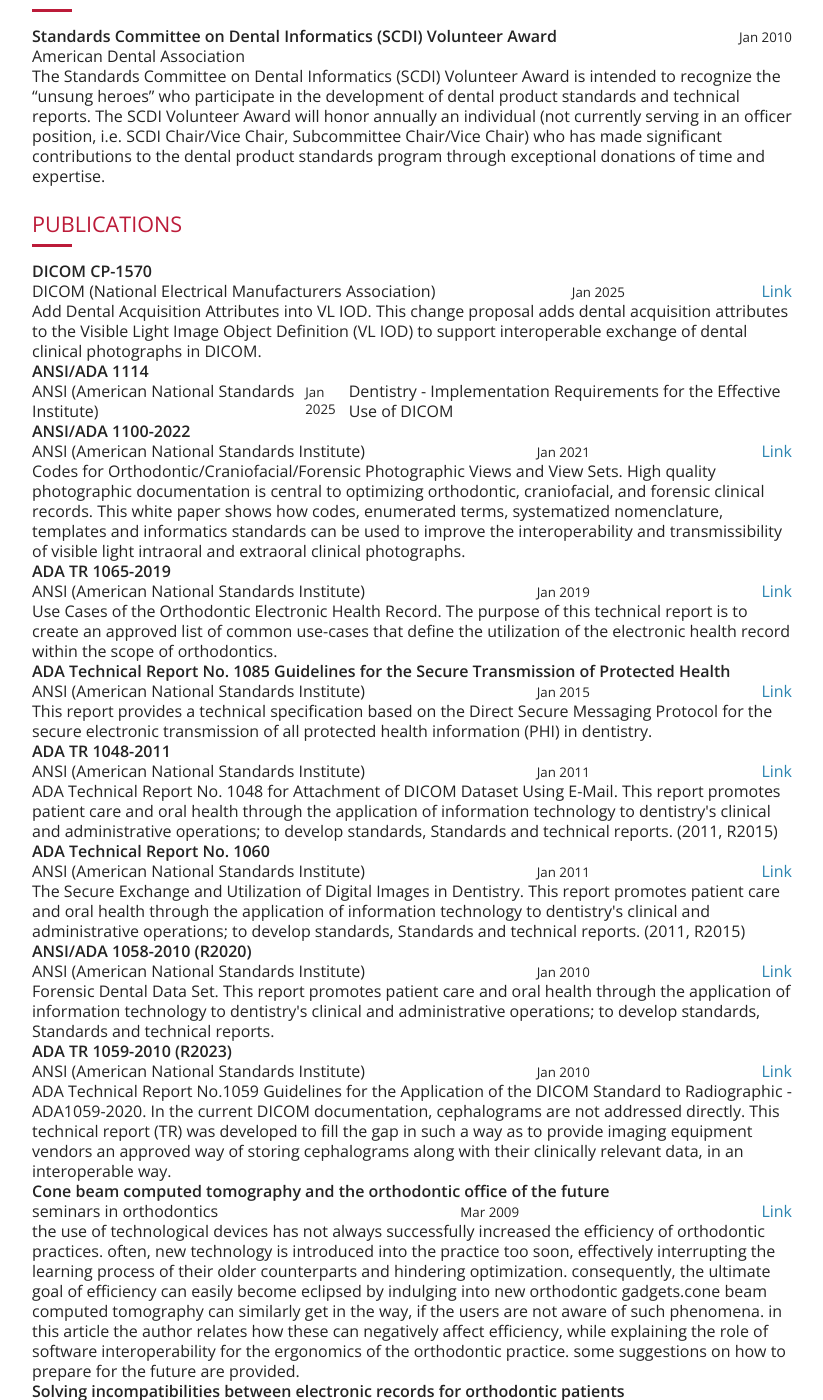
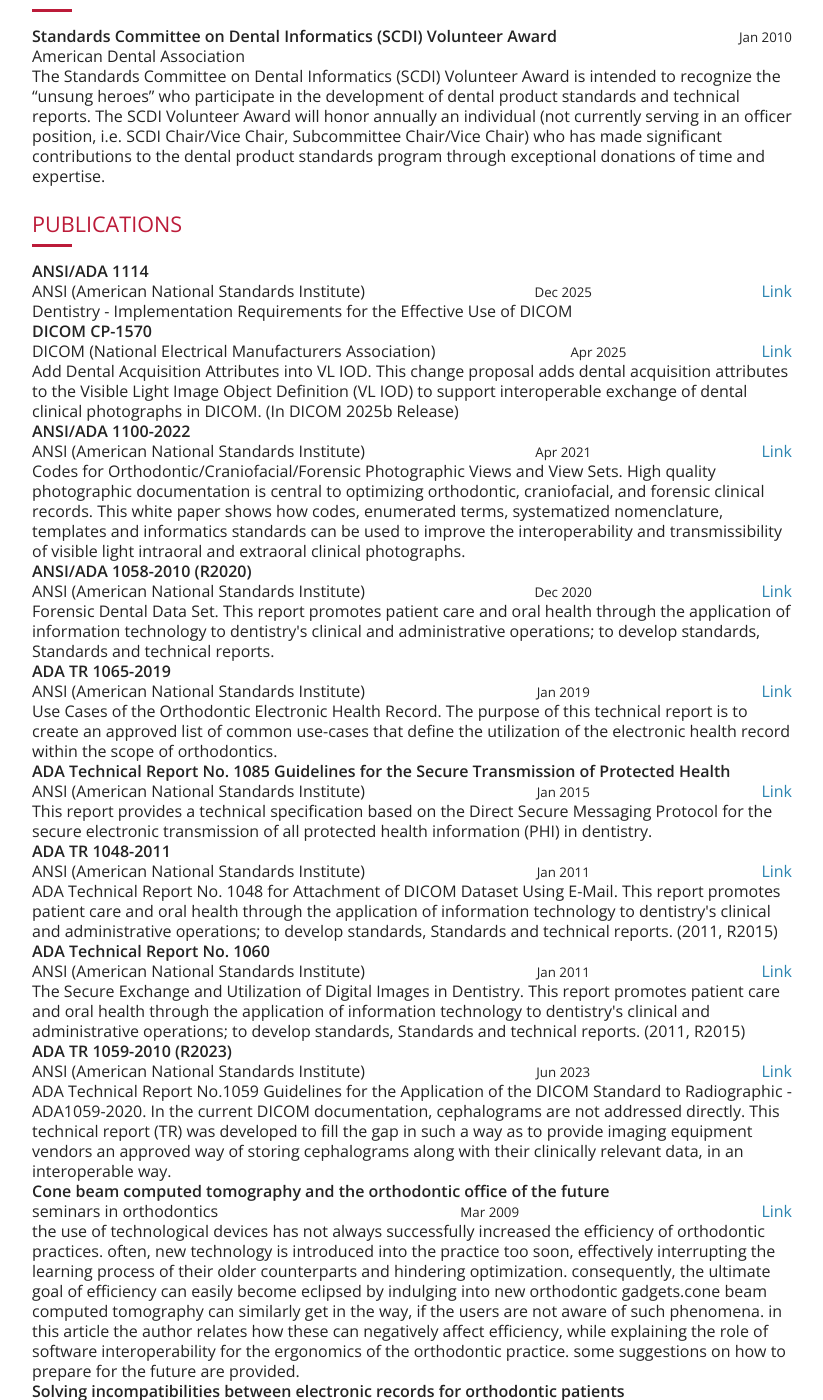
Before and after one commit to zgypa/zgypa.github.io, a Jekyll site: the page Toni_Magni_CV.html, which Jekyll copies as it is, in a window 1280 px wide and 1400 px high, scrolled down 4014 px. Shown: the whole window, without its empty margins (228-1051 px from the left). Built offline with Jekyll 4.4.1, drawn with Linux system fonts in a browser that asks for light colours.

```diff
--- a/Toni_Magni_CV.html
+++ b/Toni_Magni_CV.html
@@ -912,32 +912,44 @@ section.experience .item header .subhead, section.volunteering .item header .sub
       <section id="publications" class="publications">
         <div class="item">
           <h2>Publications</h2>
+          <div class="name">ANSI/ADA 1114</div>
+          <div class="subhead">
+
+          <div class="publisher">ANSI (American National Standards Institute)</div>
+          <small class="releaseDate">Dec 2025</small>
+          <div class="website"><a href="https://webstore.ansi.org/sdo/ada" target="external">Link</a></div>
+          </div>
+          <div class="summary">Dentistry - Implementation Requirements for the Effective Use of DICOM</div>
+        </div>
+        <div class="item">
           <div class="name">DICOM CP-1570</div>
           <div class="subhead">
 
           <div class="publisher">DICOM (National Electrical Manufacturers Association)</div>
-          <small class="releaseDate">Jan 2025</small>
+          <small class="releaseDate">Apr 2025</small>
           <div class="website"><a href="https://www.dicomstandard.org/news-dir/current/docs/cpack130/cp1570.pdf" target="external">Link</a></div>
           </div>
-          <div class="summary">Add Dental Acquisition Attributes into VL IOD. This change proposal adds dental acquisition attributes to the Visible Light Image Object Definition (VL IOD) to support interoperable exchange of dental clinical photographs in DICOM.</div>
-        </div>
-        <div class="item">
-          <div class="name">ANSI/ADA 1114</div>
-          <div class="subhead">
-
-          <div class="publisher">ANSI (American National Standards Institute)</div>
-          <small class="releaseDate">Jan 2025</small>
-          <div class="summary">Dentistry - Implementation Requirements for the Effective Use of DICOM</div>
+          <div class="summary">Add Dental Acquisition Attributes into VL IOD. This change proposal adds dental acquisition attributes to the Visible Light Image Object Definition (VL IOD) to support interoperable exchange of dental clinical photographs in DICOM. (In DICOM 2025b Release)</div>
         </div>
         <div class="item">
           <div class="name"> ANSI/ADA 1100-2022</div>
           <div class="subhead">
 
           <div class="publisher">ANSI (American National Standards Institute)</div>
-          <small class="releaseDate">Jan 2021</small>
+          <small class="releaseDate">Apr 2021</small>
           <div class="website"><a href="https://webstore.ansi.org/standards/ada/ansiada11002022" target="external">Link</a></div>
           </div>
           <div class="summary">Codes for Orthodontic/Craniofacial/Forensic Photographic Views and View Sets. High quality photographic documentation is central to optimizing orthodontic, craniofacial, and forensic clinical records. This white paper shows how codes, enumerated terms, systematized nomenclature, templates and informatics standards can be used to improve the interoperability and transmissibility of visible light intraoral and extraoral clinical photographs.</div>
+        </div>
+        <div class="item">
+          <div class="name">ANSI/ADA 1058-2010 (R2020)</div>
+          <div class="subhead">
+
+          <div class="publisher">ANSI (American National Standards Institute)</div>
+          <small class="releaseDate">Dec 2020</small>
+          <div class="website"><a href="https://webstore.ansi.org/standards/ada/ansiada10582010r2020" target="external">Link</a></div>
+          </div>
+          <div class="summary">Forensic Dental Data Set. This report promotes patient care and oral health through the application of information technology to dentistry&#x27;s clinical and administrative operations; to develop standards, Standards and technical reports.</div>
         </div>
         <div class="item">
           <div class="name">ADA TR 1065-2019</div>
@@ -980,21 +992,11 @@ section.experience .item header .subhead, section.volunteering .item header .sub
           <div class="summary">The Secure Exchange and Utilization of Digital Images in Dentistry. This report promotes patient care and oral health through the application of information technology to dentistry&#x27;s clinical and administrative operations; to develop standards, Standards and technical reports. (2011, R2015)</div>
         </div>
         <div class="item">
-          <div class="name">ANSI/ADA 1058-2010 (R2020)</div>
-          <div class="subhead">
-
-          <div class="publisher">ANSI (American National Standards Institute)</div>
-          <small class="releaseDate">Jan 2010</small>
-          <div class="website"><a href="https://webstore.ansi.org/standards/ada/ansiada10582010r2020" target="external">Link</a></div>
-          </div>
-          <div class="summary">Forensic Dental Data Set. This report promotes patient care and oral health through the application of information technology to dentistry&#x27;s clinical and administrative operations; to develop standards, Standards and technical reports.</div>
-        </div>
-        <div class="item">
           <div class="name">ADA TR 1059-2010 (R2023)</div>
           <div class="subhead">
 
           <div class="publisher">ANSI (American National Standards Institute)</div>
-          <small class="releaseDate">Jan 2010</small>
+          <small class="releaseDate">Jun 2023</small>
           <div class="website"><a href="https://webstore.ansi.org/standards/ada/adatr10592010r2023" target="external">Link</a></div>
           </div>
           <div class="summary">ADA Technical Report No.1059 Guidelines for the Application of the DICOM Standard to Radiographic - ADA1059-2020. In the current DICOM documentation, cephalograms are not addressed directly. This technical report (TR) was developed to fill the gap in such a way as to provide imaging equipment vendors an approved way of storing cephalograms along with their clinically relevant data, in an interoperable way.</div>
--- a/_config.yml
+++ b/_config.yml
@@ -5,3 +5,9 @@ description: interoperability infrastructure actor
 version: 1.1.4
 plugins:
   - jekyll-feed
+
+exclude:
+  - Makefile
+  - modules/
+  - flake.nix
+  - flake.lock
```
Also changed, not shown: .gitmodules (added), README.md, 1 other file.
